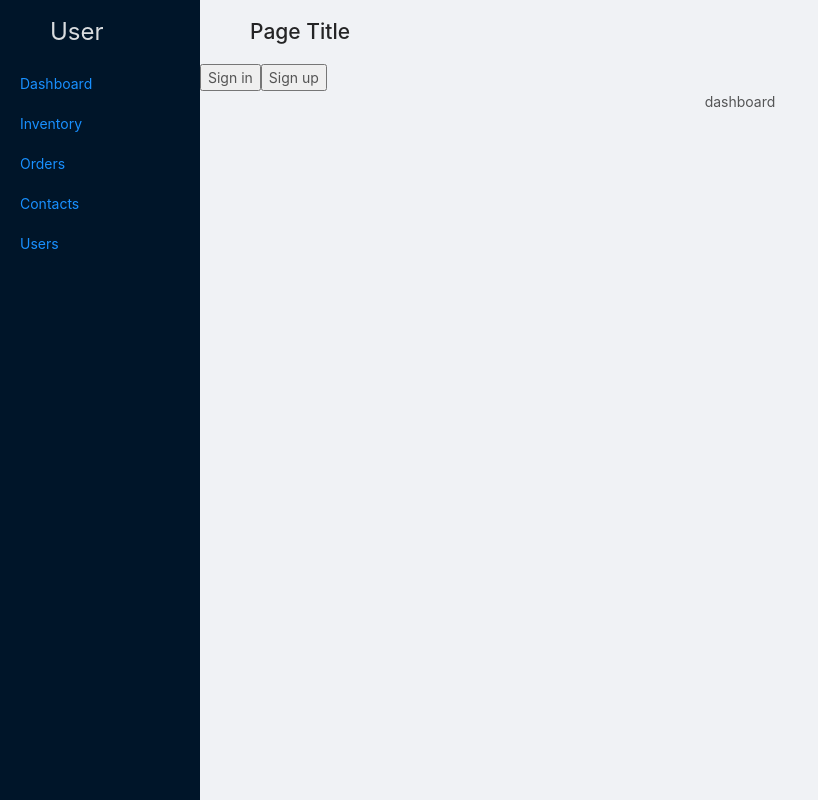
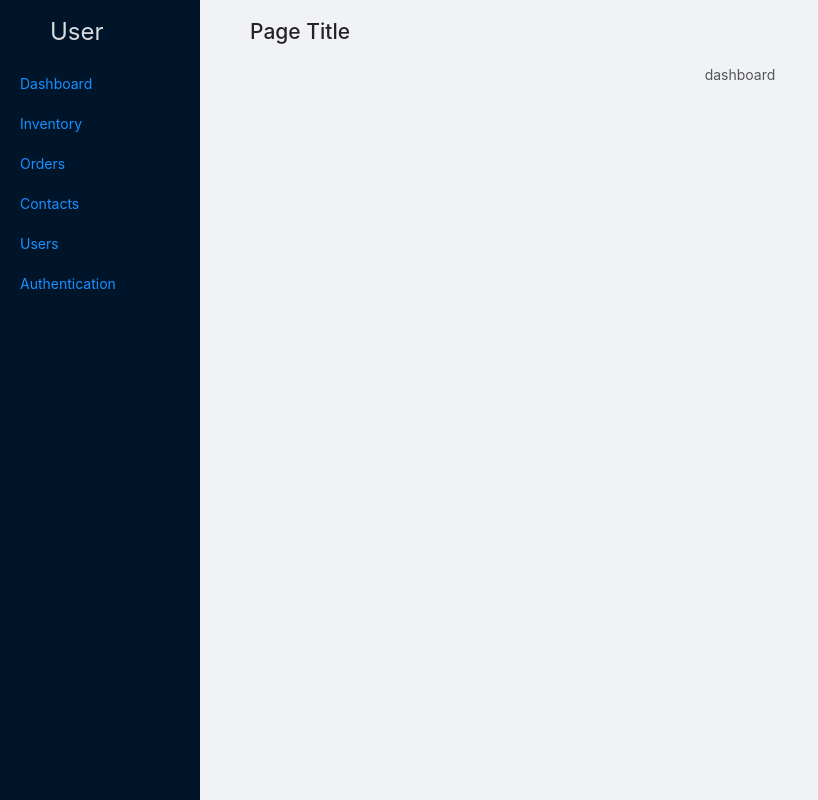
Before and after one commit to hangyin2017/hero-inventory-frontend, a React app: page / in a window 1280 px wide. Shown: the whole page, without its empty margins (0-818 px from the left). Built offline with nearby package versions, Linux system fonts and the light colour scheme.

Commit message:
change route for authentication

```diff
--- a/src/App.js
+++ b/src/App.js
@@ -8,7 +8,7 @@ import Contacts from './pages/contacts/Contacts'
 import Orders from './pages/orders/Orders'
 import Users from './pages/users/Users'
 import Navbar from './layout/navbar/Navbar'
-import Private from './components/Private/Private'
+import Authentication from './pages/authentication/Authentication'
 
 function App() {
   const { Header, Footer, Sider, Content } = Layout;
@@ -27,7 +27,6 @@ function App() {
             <Header className={styles.header}>
               <h2>Page Title</h2>
             </Header>
-            <Private />
             <Content>
               {/* <Inventory /> */}
               <Switch>
@@ -36,6 +35,7 @@ function App() {
                 <Route exact path='/orders' component={Orders} />
                 <Route exact path='/contacts' component={Contacts} />
                 <Route exact path='/users' component={Users} />
+                <Route exact path='/authentication' component={Authentication} />
               </Switch>
             </Content>
             <Footer>
--- a/src/layout/navbar/Navbar.js
+++ b/src/layout/navbar/Navbar.js
@@ -14,6 +14,7 @@ const Navbar = () => {
         <MenuItem to = '/orders'>Orders</MenuItem>
         <MenuItem to = '/contacts'>Contacts</MenuItem>
         <MenuItem to = '/users'>Users</MenuItem>
+        <MenuItem to ='/authentication'>Authentication</MenuItem>
       </Menu>
         )
   }
--- a/src/components/Private/Private.js
+++ b/src/pages/authentication/Authentication.js
@@ -11,7 +11,7 @@ const MODAL={
     SIGN_UP: 'SIGN_UP',
     EMPTY: '',
 }
-class Private extends React.Component{
+class Authentication extends React.Component{
     constructor(props){
         super(props);
         this.state = {
@@ -56,4 +56,4 @@ class Private extends React.Component{
 }
 
 
-export default Private;
+export default Authentication;
```
Also changed, not shown: src/pages/authentication/components/SignInModal.js (renamed from src/components/Private/components/SignInModal.js).
